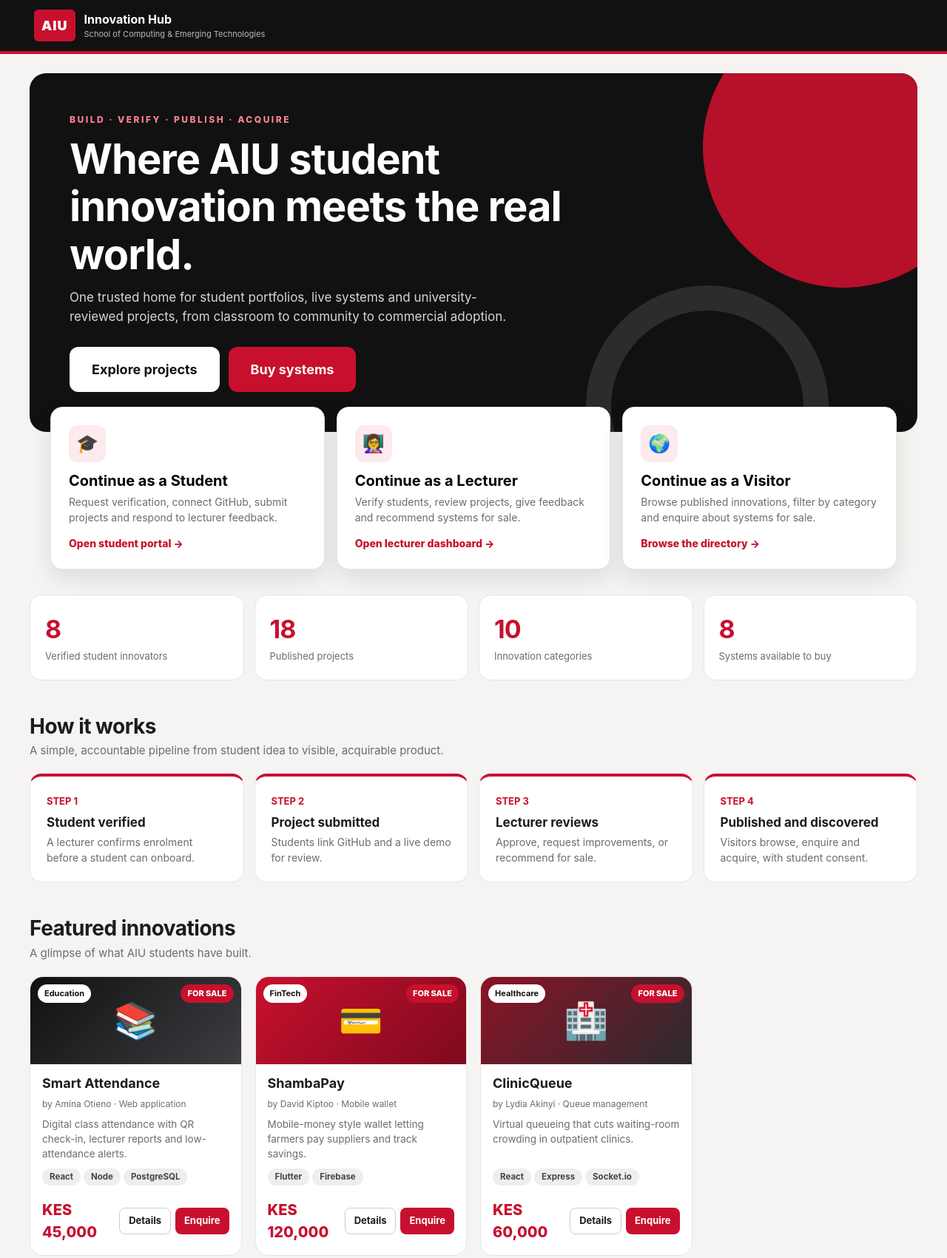
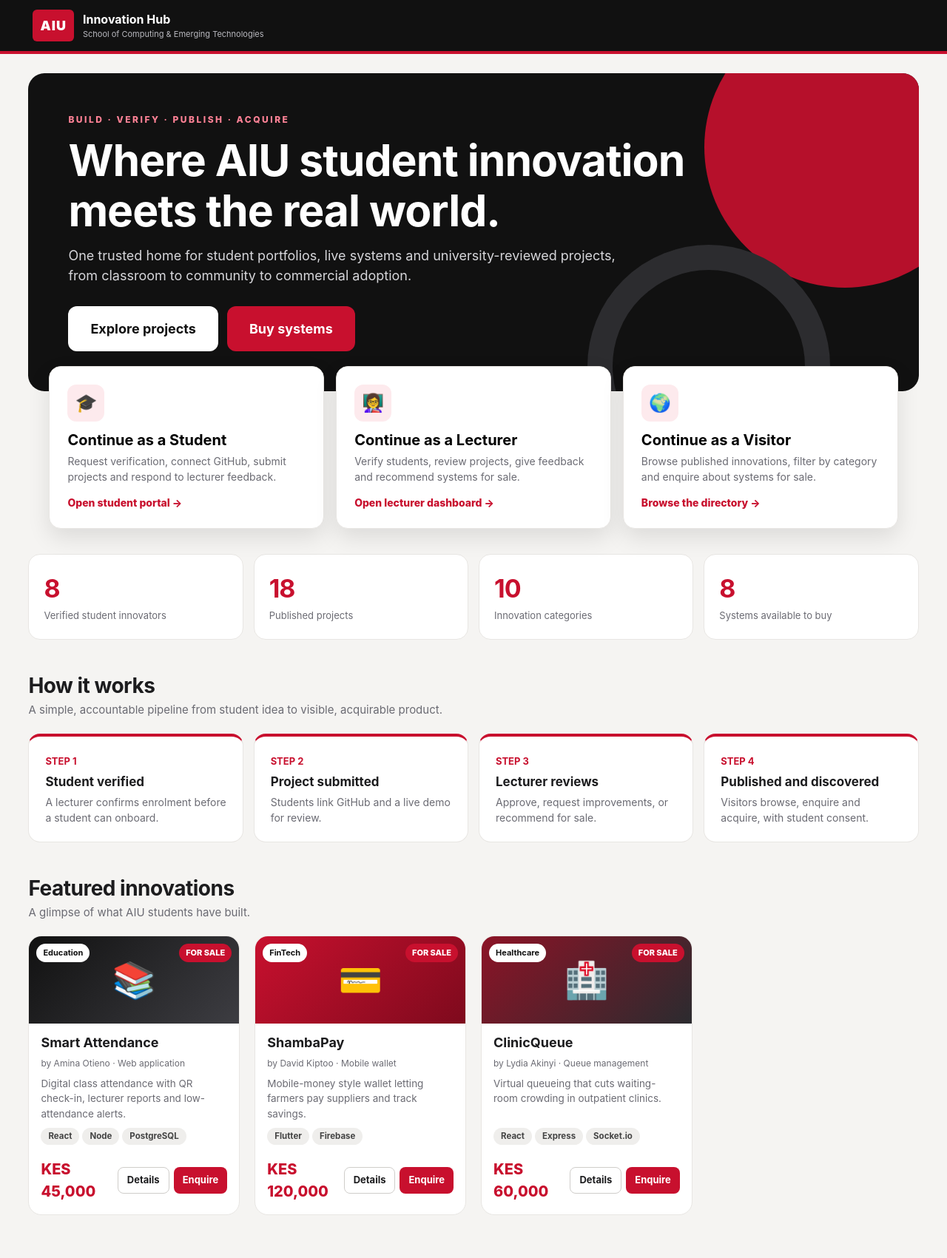
Before and after one commit to musyoka-coder/AIU-Demo, a plain HTML site: page index.html in a window 1280 px wide. Shown: the top 1701 px of the page at 74% size. Drawn offline with Linux system fonts and the light colour scheme.

Commit message:
Update width index.html

```diff
--- a/index.html
+++ b/index.html
@@ -7,7 +7,7 @@
 button,input,select,textarea{font:inherit}button{cursor:pointer;border:0}
 h1,h2,h3,h4{margin:0;line-height:1.15}p{margin:0}
 .top{background:var(--black);border-bottom:4px solid var(--red);position:sticky;top:0;z-index:30}
-.top .in{max-width:1240px;margin:auto;padding:12px 20px;display:flex;align-items:center;justify-content:space-between;gap:12px}
+.top .in{max-width:2100px;margin:auto;padding:12px clamp(14px,3vw,56px);display:flex;align-items:center;justify-content:space-between;gap:12px}
 .brand{display:flex;align-items:center;gap:12px;color:#fff;cursor:pointer;background:none}
 .mark{background:var(--red);color:#fff;font-weight:900;letter-spacing:1px;padding:8px 10px;border-radius:6px;font-size:18px}
 .brand b{display:block;font-size:16px;text-align:left}.brand small{display:block;color:#b9b9bf;font-size:11px;text-align:left}
@@ -20,12 +20,12 @@ h1,h2,h3,h4{margin:0;line-height:1.15}p{margin:0}
 .btn.sm{padding:7px 12px;font-size:13px;border-radius:8px}.btn.xl{padding:17px 30px;font-size:18px;border-radius:12px}
 .btn.ghost{background:transparent;color:#fff;border:1.5px solid #555}.btn.ghost:hover{background:#222}
 .btn.ok{background:var(--ok)}.btn:disabled{opacity:.45;cursor:not-allowed}
-main{max-width:1240px;margin:auto;padding:26px 20px 50px}
+main{width:100%;max-width:2100px;margin:auto;padding:26px clamp(14px,3vw,56px) 50px}
 .hero{background:var(--black);color:#fff;border-radius:22px;padding:54px;position:relative;overflow:hidden}
 .hero:before{content:"";position:absolute;right:-90px;top:-90px;width:380px;height:380px;border-radius:50%;background:var(--red);opacity:.9}
 .hero:after{content:"";position:absolute;right:120px;bottom:-130px;width:260px;height:260px;border-radius:50%;border:34px solid #2c2c2f}
-.hero>*{position:relative;z-index:2}.hero h1{font-size:clamp(32px,4.6vw,56px);max-width:700px;margin:12px 0 14px;letter-spacing:-1px}
-.hero p{color:#d6d6da;max-width:600px;font-size:17px}.eyebrow{font-size:12px;letter-spacing:2.5px;font-weight:800;text-transform:uppercase;color:#ff8296}
+.hero>*{position:relative;z-index:2}.hero h1{font-size:clamp(32px,4.6vw,64px);max-width:980px;margin:12px 0 14px;letter-spacing:-1px}
+.hero p{color:#d6d6da;max-width:760px;font-size:18px}.eyebrow{font-size:12px;letter-spacing:2.5px;font-weight:800;text-transform:uppercase;color:#ff8296}
 .heroActions{display:flex;gap:12px;margin-top:28px;flex-wrap:wrap}
 .roles{display:grid;grid-template-columns:repeat(3,1fr);gap:16px;margin:-34px 28px 0;position:relative;z-index:5}
 .role{background:#fff;border-radius:16px;padding:24px;text-align:left;border:1px solid var(--line);box-shadow:0 12px 30px #0000001a;transition:.2s}
@@ -36,7 +36,7 @@ main{max-width:1240px;margin:auto;padding:26px 20px 50px}
 .num{background:#fff;border:1px solid var(--line);border-radius:16px;padding:20px}.num b{display:block;font-size:34px;color:var(--red);letter-spacing:-1px}.num span{color:var(--mut);font-size:13px}
 .steps{display:grid;grid-template-columns:repeat(4,1fr);gap:14px;margin-top:20px}
 .step{background:#fff;border-radius:16px;padding:22px;border:1px solid var(--line);border-top:4px solid var(--red)}.step b{font-size:13px;color:var(--red)}.step h4{margin:8px 0 6px;font-size:17px}.step p{color:var(--mut);font-size:14px}
-.grid{display:grid;grid-template-columns:repeat(auto-fill,minmax(270px,1fr));gap:18px;margin-top:20px}
+.grid{display:grid;grid-template-columns:repeat(auto-fill,minmax(285px,1fr));gap:20px;margin-top:20px}
 .card{background:#fff;border:1px solid var(--line);border-radius:18px;overflow:hidden;display:flex;flex-direction:column;transition:.2s}
 .card:hover{box-shadow:0 14px 32px #00000018;transform:translateY(-3px)}
 .thumb{height:118px;display:grid;place-items:center;font-size:48px;position:relative;background:linear-gradient(135deg,#1b1b1d,#3a3a3e)}
@@ -56,13 +56,13 @@ main{max-width:1240px;margin:auto;padding:26px 20px 50px}
 .seg{display:inline-flex;background:#e9e7e4;border-radius:12px;padding:4px;gap:4px}.seg button{background:transparent;padding:9px 16px;border-radius:9px;font-weight:700;color:#444}.seg button.on{background:var(--black);color:#fff}
 .chips{display:flex;gap:8px;flex-wrap:wrap;margin-top:14px}.chip{background:#fff;border:1.5px solid var(--line);border-radius:99px;padding:6px 14px;font-size:13px;font-weight:600}.chip.on{background:var(--red);border-color:var(--red);color:#fff}
 .count{margin-top:18px;color:var(--mut);font-size:14px}.more{text-align:center;margin-top:26px}
-.shell{display:grid;grid-template-columns:250px 1fr;gap:22px;align-items:start}
+.shell{display:grid;grid-template-columns:260px minmax(0,1fr);gap:24px;align-items:start}
 .side{background:var(--black);color:#fff;border-radius:18px;padding:18px;position:sticky;top:84px}
 .side .who{padding:6px 6px 16px;border-bottom:1px solid #2b2b2e;margin-bottom:12px}.who b{display:block}.who small{color:#a7a7ae}
 .side button.nv{width:100%;text-align:left;background:transparent;color:#d5d5da;padding:12px 12px;border-radius:10px;display:flex;gap:10px;align-items:center;font-weight:600;margin-bottom:3px}
 .side button.nv:hover{background:#242427}.side button.nv.on{background:var(--red);color:#fff}.side .n{margin-left:auto;background:#fff;color:var(--red);border-radius:99px;font-size:11px;padding:1px 8px;font-weight:800}
 .ph{display:flex;justify-content:space-between;align-items:flex-end;gap:14px;flex-wrap:wrap;margin-bottom:18px}.ph h1{font-size:30px;letter-spacing:-.6px}.ph p{color:var(--mut)}
-.kpis{display:grid;grid-template-columns:repeat(auto-fit,minmax(170px,1fr));gap:14px}
+.kpis{display:grid;grid-template-columns:repeat(auto-fit,minmax(190px,1fr));gap:16px}
 .kpi{background:#fff;border:1px solid var(--line);border-radius:16px;padding:18px;position:relative;overflow:hidden}.kpi:before{content:"";position:absolute;left:0;top:0;bottom:0;width:5px;background:var(--red)}.kpi.k2:before{background:var(--black)}.kpi.k3:before{background:var(--warn)}.kpi.k4:before{background:var(--ok)}
 .kpi b{display:block;font-size:32px;letter-spacing:-1px}.kpi span{color:var(--mut);font-size:13px}.kpi i{font-style:normal;font-size:12px;color:var(--ok);font-weight:700}
 .panel{background:#fff;border:1px solid var(--line);border-radius:18px;padding:22px}.panel h3{font-size:18px;margin-bottom:14px;display:flex;justify-content:space-between;align-items:center}
@@ -122,7 +122,7 @@ const PD=[
 ['Mentor Match','Education','Platform','🤝','Pairs students with alumni mentors by career interest.','published',0,0,0,11,['Django','React']],
 ['WaterWatch','Environment','IoT dashboard','💧','Community water quality and borehole level monitoring.','published',0,0,0,8,['Arduino','Node']],
 ['Mercy Portfolio','Portfolio','Portfolio','🎨','Design and development portfolio with animated case studies.','published',0,0,0,9,['Svelte']],
-['ChamaChain','FinTech','Savings groups','🪙','Chama contributions, loans and meeting minutes in one ledger.','published',1,1,95000,5,['Node','PostgreSQL']],
+['ChamaChain','FinTech','Savings groups','💰','Chama contributions, loans and meeting minutes in one ledger.','published',1,1,95000,5,['Node','PostgreSQL']],
 ['MedRemind','Healthcare','Mobile app','💊','Medication reminders with caregiver notifications.','improve',0,0,0,10,['Flutter']],
 ['Prayer Wall','Ministry & Church','Community app','🕊️','Shared prayer requests with privacy controls for cell groups.','pending',0,0,0,3 +0,['React','Firebase']],
 ['BudgetBuddy','FinTech','Web application','📊','Student budgeting with spending insights and goals.','approved',0,0,0,11,['Vue','Chart.js']],
```
